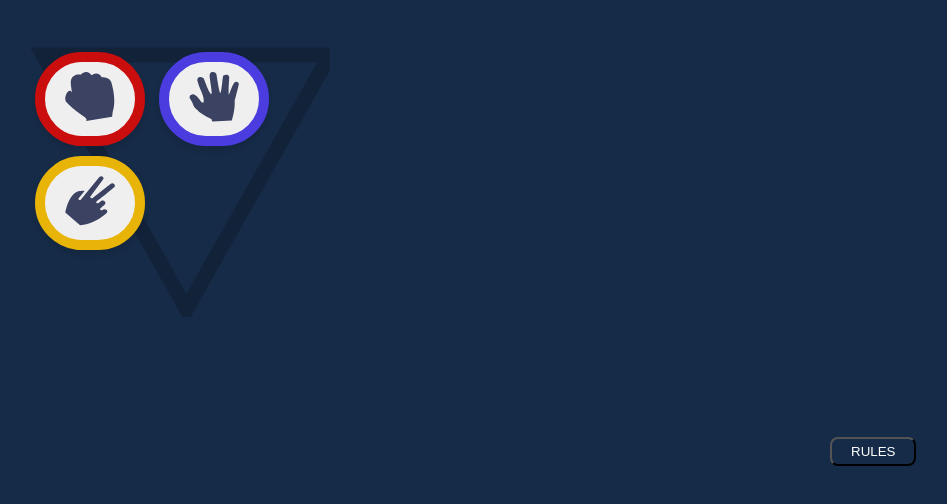
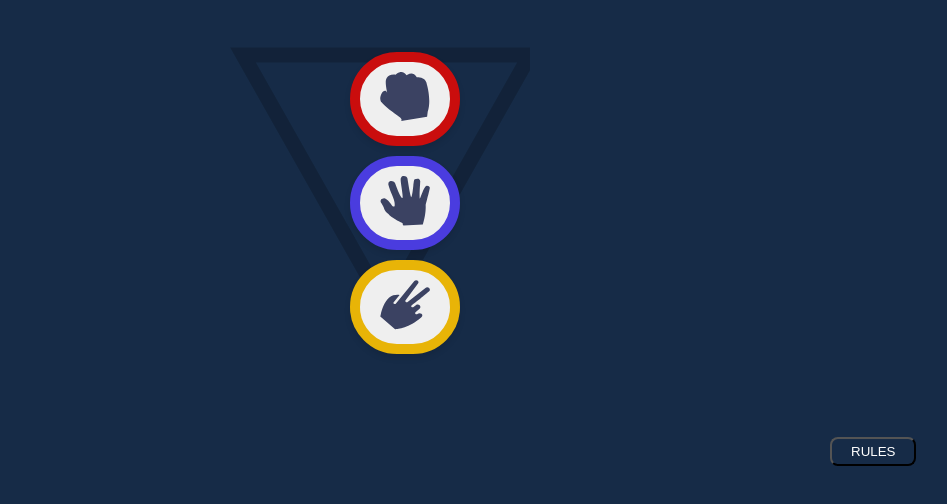
Before and after one commit to Oluwatomilola/Rock-Paper-Scissors-Game, a plain HTML site: page rpsgame.html in a window 1280 px wide. Shown: the part 196-700 px from the top of the page, without its empty margins (180-1127 px from the left). Drawn offline with Linux system fonts and the light colour scheme.

Commit message:
updated css file

```diff
--- a/rpsgame.css
+++ b/rpsgame.css
@@ -40,7 +40,8 @@ p{
 }
 
 .choices {
-
+    justify-items: center;
+    margin-left: 200px;
     margin-top: 50px;
     width: 300px;
     height: 270px;
@@ -52,6 +53,7 @@ p{
     padding: 10px 20px;
     font-size: 16px;
     margin: 5px;
+    margin-left: 120px;
 }
 
 .choices button {
```
